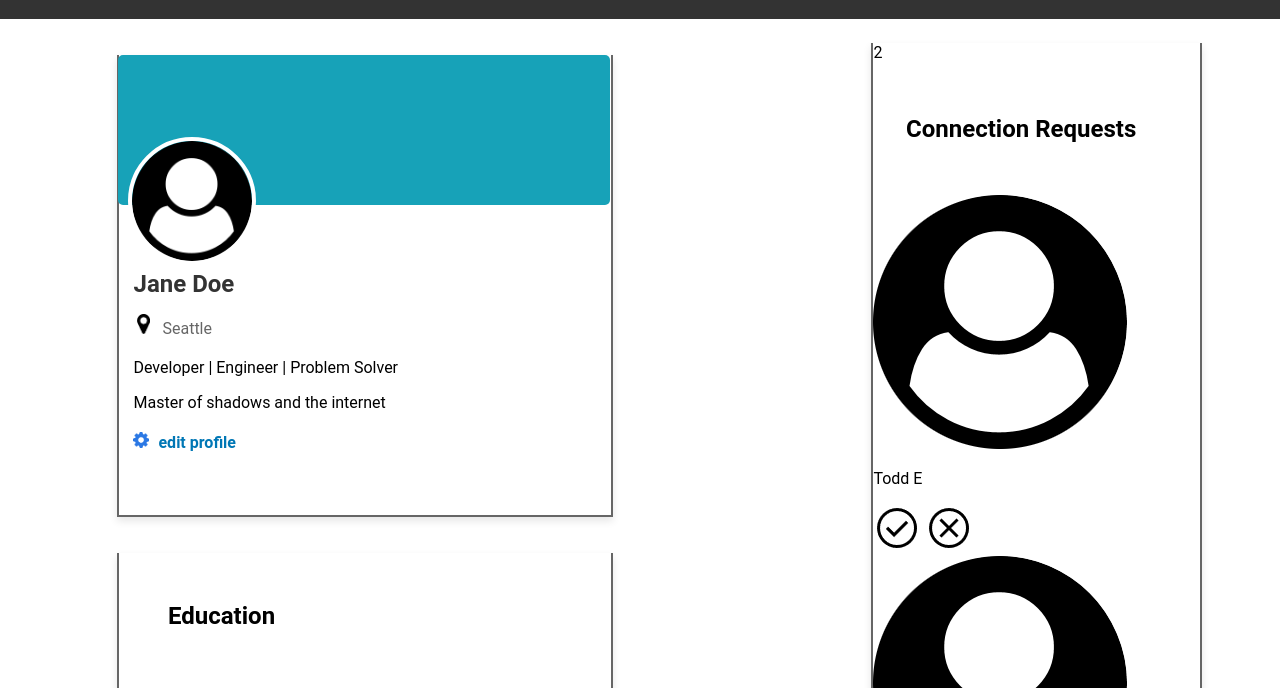
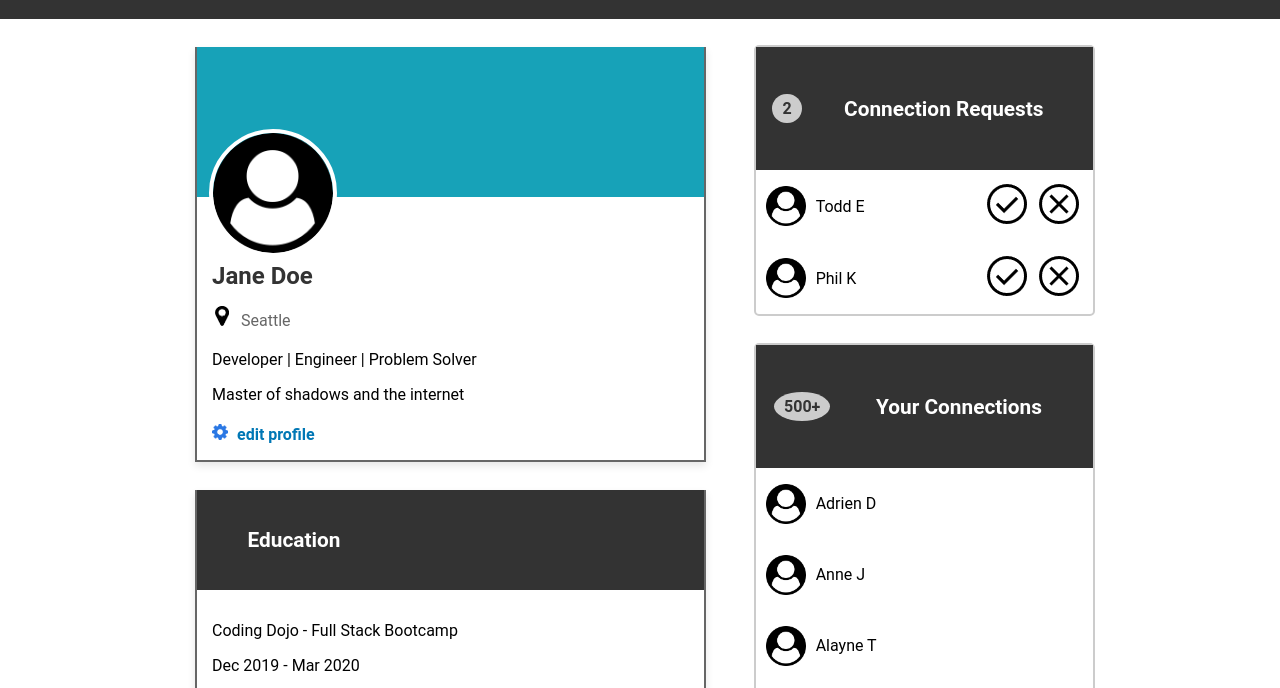
Before and after one commit to Nestordeveloper/pagina-perfil, a plain HTML site: page index.html in a window 1280 px wide. Shown: the part 80-768 px from the top of the page. Drawn offline with Linux system fonts and the light colour scheme.

Commit message:
Actividad Core página de perfil - Completada

```diff
--- a/index.html
+++ b/index.html
@@ -47,7 +47,7 @@
                 </div>
                 <div class="container" id="subcontainer">
                     <div class="titlecontent">
-                        <h2>Education</h2>
+                        <h2 class="titlemain">Education</h2>
                     </div>
                     <div class="content">
                         <p class="education">Coding Dojo - Full Stack Bootcamp</p>
@@ -57,9 +57,9 @@
                 </div>
             </div>
             <div class="column-connections">
-                <div class="container">
-                        <div class="titlecontent">
-                            <div class="number-request">
+                <div class="subcontainer">
+                        <div class="subtitlecontent">
+                            <div class="number">
                                 <p>2</p>
                             </div>
                             <h2>Connection Requests</h2>
@@ -67,41 +67,50 @@
                         <div class="requests">
                             <div class="other-user">
                                 <img class="user-profile" src="./icons/user-circle.png" alt="User profile">
-                                <p>Todd E</p>
+                                <p class="user-name">Todd E</p>
+                                <div class="options">
                                     <img src="./icons/check.png" alt="Aceptar">
                                     <img src="./icons/denied.png" alt="Rechazar">
                                 </div>
+                            </div>
                             <div class="other-user">
                                 <img class="user-profile" src="./icons/user-circle.png" alt="User profile">
-                                <p>Phil K</p>
+                                <p class="user-name">Phil K</p>
+                                <div class="options">
                                     <img src="./icons/check.png" alt="Aceptar">
                                     <img src="./icons/denied.png" alt="Rechazar">
                                 </div>
                             </div>
                         </div>
-                <div class="container">
-                    <div class="titlecontent">
-                        <div class="number-connections">
+                </div>
+                <div class="subcontainer">
+                    <div class="subtitlecontent">
+                        <div class="number">
                             <p>500+</p>
                         </div>
                         <h2>Your Connections</h2>
                     </div>
                     <div class="connections">
+                        <div class="users">
                             <div class="other-user">
                                 <img class="user-profile" src="./icons/user-circle.png" alt="User profile">
-                            <p>Adrien D</p>
+                                <p class="user-name">Adrien D</p>
                             </div>
                             <div class="other-user">
                                 <img class="user-profile" src="./icons/user-circle.png" alt="User profile">
-                            <p>Anne J</p>
+                                <p class="user-name">Anne J</p>
                             </div>
                             <div class="other-user">
                                 <img class="user-profile" src="./icons/user-circle.png" alt="User profile">
-                            <p>Alayne T</p>
+                                <p class="user-name">Alayne T</p>
                             </div>
                             <div class="other-user">
                                 <img class="user-profile" src="./icons/user-circle.png" alt="User profile">
-                            <p>Arry Y</p>
+                                <p class="user-name">Arry Y</p>
+                            </div>
+                        </div>
+                        <div class="view-more">
+                            <a class="more" href="*">View More</a>
                         </div>
                     </div>
                 </div>
--- a/styles/styles.css
+++ b/styles/styles.css
@@ -3,6 +3,12 @@ body {
     padding: 0;
     font-family: 'Roboto', sans-serif;
 }
+.main-container {
+    display: flex;
+    flex: 2;
+    justify-content: space-between;
+}
+/* Barra de Navegación */
 .nav-title {
     color: white;
     padding: 1%;
@@ -42,11 +48,10 @@ li {
 .active {
     font-weight: bold;
 }
-
 /* Contenido de la página */
-
+/* Perfil */
 .container {
-    margin: 5% 16%;
+    margin: 5% 5%;
     background-color: #fff;
     border-top: none !important;
     border: 2px solid #666;
@@ -56,10 +61,8 @@ li {
 .banner {
     background-color: #17a2b8;
     width: 100%;
-    left: -0.2%;
     height: 150px;
     position: relative;
-    border-radius: 5px;
 }
 
 #profile {
@@ -74,7 +77,7 @@ li {
 }
 
 .user-info {
-    height: 250px;
+    max-height: 250px;
     padding: 3%;
     margin-top: 30px;
 }
@@ -106,7 +109,6 @@ li {
 
 .configuration {
     text-align: left;
-    margin-top: 20px;
 }
 
 .configuration-link {
@@ -119,20 +121,83 @@ li {
     height: 16px;
     margin-right: 5px;
 }
+
+.titlecontent {
+    display: flex;
+    align-items: center;
+    background-color: #333333;
+    color: white;
+    font-weight: bold;
+    max-height: 100px;
+}
+.titlemain {
+    display: flex;
+}
+
+.content {
+    padding: 3%;
+}
+/* Conexiones */
 h2 {
+    font-size: 1.3em;
     padding: 10%;
 }
 
-.main-container {
+.subcontainer {
+    border: 2px solid #ccc;
+    border-radius: 5px;
+    margin: 7% 5%;
+}
+.subtitlecontent {
     display: flex;
-    flex: 2;
+    justify-content: space-around;
+    align-items: center;
+    object-fit: contain;
+    background-color: #333333;
+    color: white;
+    font-weight: bold;
+    padding: 0 2%;
 }
-
 .column-main {
     width: 60%;
-    margin-right: 5%;
+    margin-left: 13%;
 }
 
 .column-connections {
     width: 40%;
+    margin-right: 13%;
 }
+.number> p {
+    background-color: #cccccc;
+    color: #333333;
+    border-radius: 50%;
+    padding: 5px;
+    text-align: center;
+    height: auto;
+    width: 100%;
+}
+.user-profile {
+    max-width: 40px;
+}
+.user-name {
+    display: flex;
+    justify-content: start;
+    margin-left: 10px;
+}
+.view-more {
+    padding: 20px;
+    border-top: 1px solid #666 ;
+}
+.more {
+    text-decoration: underline;
+    color: #0077B5;
+}
+.other-user {
+    display: flex;
+    align-items: center;
+    justify-content: start;
+    padding: 10px;
+}
+.options {
+    margin-left: auto;
+}
```
Lines whose indentation alone changed are shown as unchanged.
